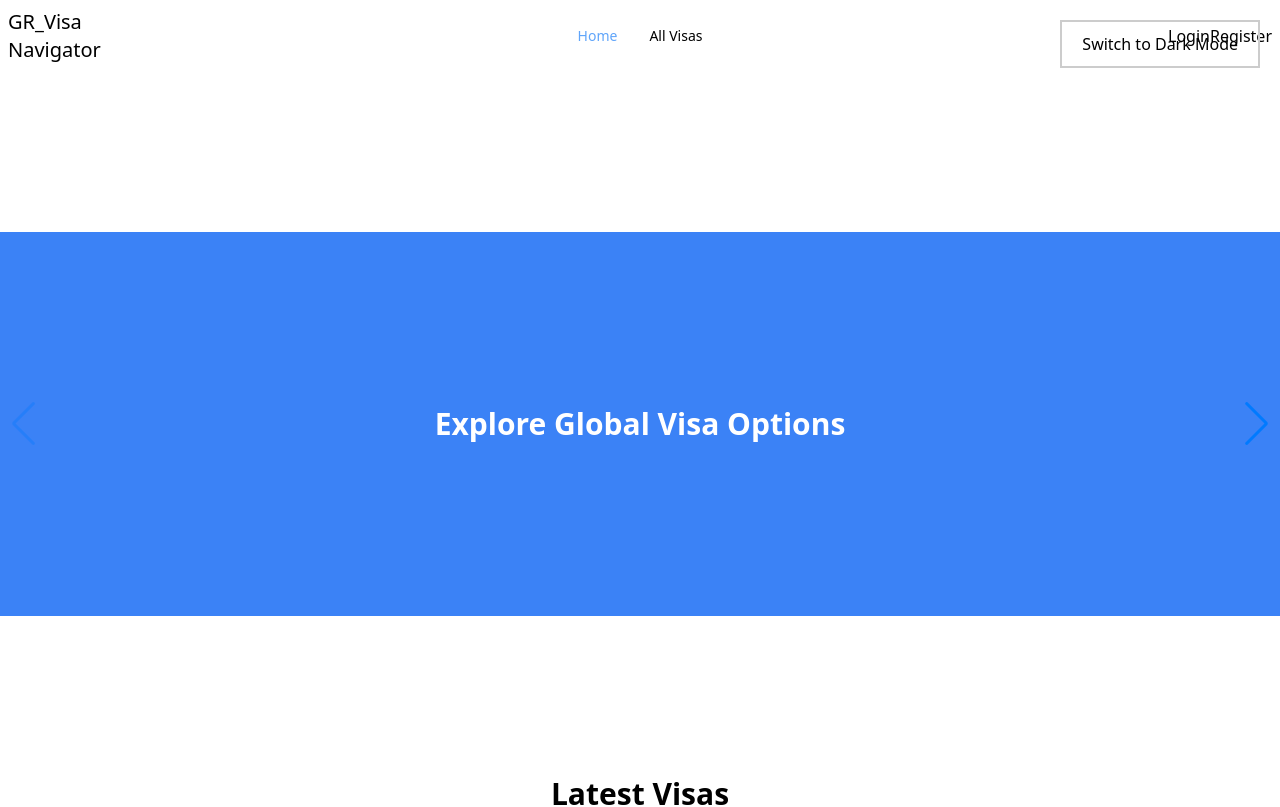
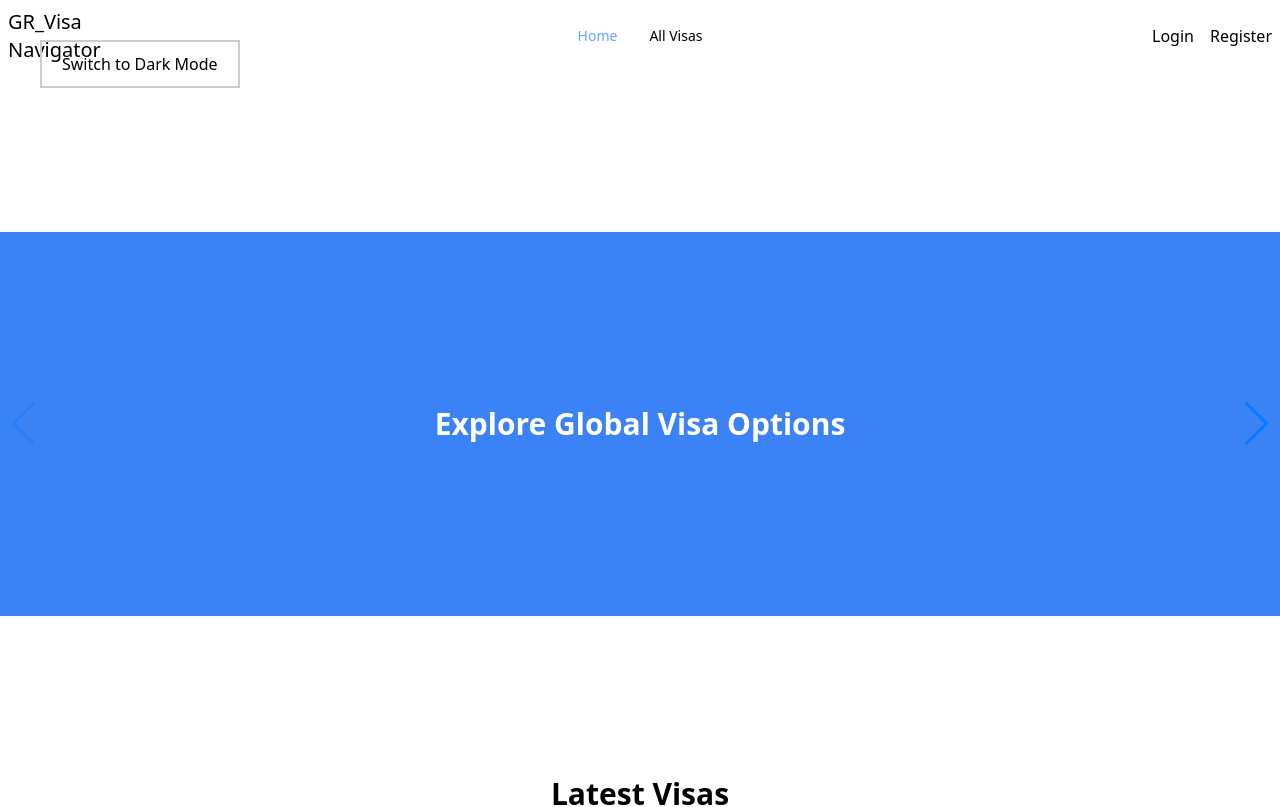
Before and after one commit to gr99murad/visa-navigator, a React (Vite) app: page / in a window 1280 px wide. Shown: the top 807 px of the page. Built offline with nearby package versions, Linux system fonts and the light colour scheme; no server answers.

Commit message:
Final project

```diff
--- a/src/Authentication/Login.jsx
+++ b/src/Authentication/Login.jsx
@@ -1,4 +1,4 @@
-import { getAuth, GoogleAuthProvider, signInWithEmailAndPassword, signInWithPopup } from "firebase/auth";
+import { getAuth, GoogleAuthProvider, onAuthStateChanged, signInWithEmailAndPassword, signInWithPopup } from "firebase/auth";
 import React, { useState } from "react";
 import { NavLink, useLocation, useNavigate } from "react-router-dom";
 import { toast } from "react-toastify";
@@ -13,10 +13,20 @@ const Login = () => {
     const navigate = useNavigate();
     const location = useLocation();
     const auth = getAuth();
+    const [loading, setLoading] = useState(true);
 
 
     // default to home
     const from = location.state?.from?.pathname || "/";
+
+
+    const unsubscribe = onAuthStateChanged(auth, (user) => {
+      if(user){
+        localStorage.setItem("userEmail", user.email);
+        navigate(from, {replace: true, state: {message: "Welcome Back!"}});
+      }
+      setLoading(false);
+    },[auth, navigate,from]);
 
     const handleLogin = (e) =>{
         e.preventDefault();
@@ -43,6 +53,8 @@ const Login = () => {
         })
         .catch((error) => toast.error(error.message));
     };
+
+    if(loading) return <p>Loading...</p>
 
   return (
     <div>
--- a/src/Components/Navbar.jsx
+++ b/src/Components/Navbar.jsx
@@ -178,9 +178,11 @@ const Navbar = () => {
 
 
         ): (
-            <>
+            < >
+            <div className='flex gap-4'>
             <NavLink to="/auth/login">Login</NavLink>
             <NavLink to="/auth/register">Register</NavLink>
+            </div>
             </>
 
         )}
--- a/src/Layouts/Home.css
+++ b/src/Layouts/Home.css
@@ -16,8 +16,8 @@ body.dark{
     cursor: pointer;
     transition: 0.3s ease;
     position: fixed;
-    top: 20px;
-    right: 20px;
+    top: 40px;
+    left: 40px;
 }
 
 body.dark .theme-toggle-btn {
--- a/src/Layouts/Home.jsx
+++ b/src/Layouts/Home.jsx
@@ -37,6 +37,7 @@ const Home = () => {
     }
     return (
         <div>
+             <button onClick={toggleTheme} className='theme-toggle-btn'>Switch to {theme === 'light' ? 'Dark' : 'light'} Mode</button>
             <Navbar></Navbar>
             <div className='my-40'>
             <Banner></Banner>
@@ -48,7 +49,7 @@ const Home = () => {
 
             <ToastContainer position='top-right' autoClose={3000}></ToastContainer>
 
-            <button onClick={toggleTheme} className='theme-toggle-btn'>Switch to {theme === 'light' ? 'Dark' : 'light'} Mode</button>
+
         </div>
     );
 };
```
